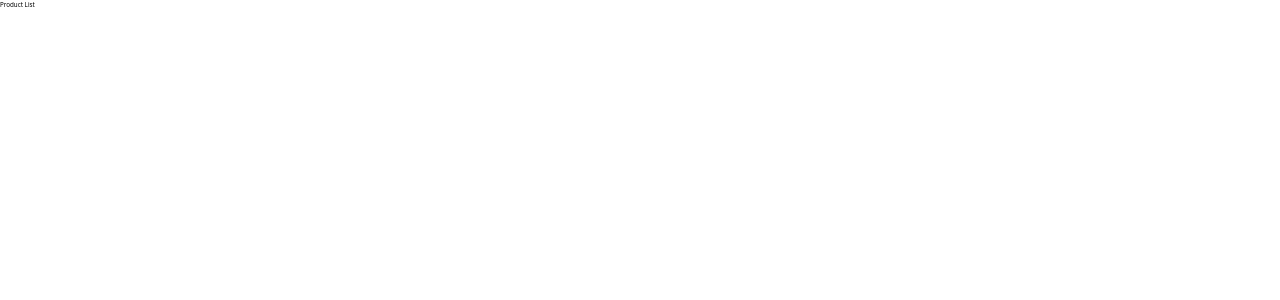
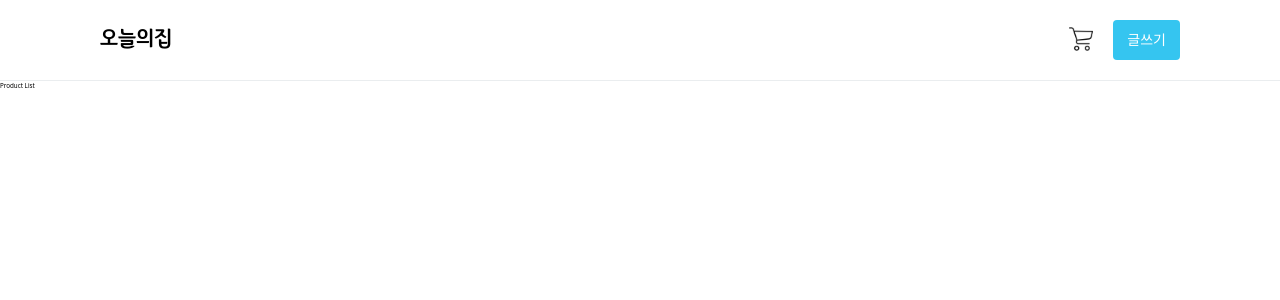
Before and after one commit to younyikim/e-commerce-test, a React (Create React App) app: page / in a window 1280 px wide. Shown: the top 300 px of the page. Built offline with nearby package versions, Linux system fonts and the light colour scheme.

Commit message:
feat/header 컴포넌트 생성

```diff
--- /dev/null
+++ b/src/components/common/Header.jsx
@@ -0,0 +1,96 @@
+import { Link } from 'react-router-dom';
+import styled from 'styled-components';
+import { colors } from '../../styles/colors';
+import { applyMediaQuery } from '../../styles/mediaQueries';
+import cartIcon from '../../assets/images/shopping-cart.png';
+
+function Header() {
+  return (
+    <StyledHeaderContainer>
+      <StyledHeaderWrapper>
+        <StyledLogoContainer>
+          <StyledLogo>오늘의집</StyledLogo>
+        </StyledLogoContainer>
+        <StyledHeaderRight>
+          <Link to="/cart">
+            <StyledIcon src={cartIcon} />
+          </Link>
+          <Link to="/create-product">
+            <StyledWriteButton>
+              <StyledButtonText>글쓰기</StyledButtonText>
+            </StyledWriteButton>
+          </Link>
+        </StyledHeaderRight>
+      </StyledHeaderWrapper>
+    </StyledHeaderContainer>
+  );
+}
+
+const StyledHeaderContainer = styled.header`
+  width: 100%;
+  height: 8.1rem;
+  background-color: ${colors.white};
+  border-bottom: 1px solid ${colors.lightGrey};
+`;
+
+const StyledHeaderWrapper = styled.div`
+  display: flex;
+  justify-content: space-between;
+  padding: 1rem 0;
+  width: calc(100% - 20rem);
+  margin: 0 auto;
+
+  ${applyMediaQuery('mobile')} {
+    width: 100%;
+    margin: 0;
+  }
+
+  ${applyMediaQuery('tablet')} {
+    width: 100%;
+    margin: 0;
+  }
+`;
+
+const StyledLogoContainer = styled.div`
+  display: flex;
+  align-items: center;
+  height: 100%;
+`;
+
+const StyledLogo = styled.h2`
+  font-family: 'Jal_Onuel', sans-serif;
+  font-size: 2rem;
+`;
+
+const StyledHeaderRight = styled.div`
+  display: flex;
+  align-items: center;
+  height: 100%;
+`;
+
+const StyledIcon = styled.img`
+  width: 2.4rem;
+  height: 2.4rem;
+`;
+
+const StyledWriteButton = styled.div`
+  display: flex;
+  align-items: center;
+  border: 0;
+  border-radius: 0.4rem;
+  background-color: ${colors.mainBlue};
+  color: ${colors.white};
+  height: 4rem;
+  padding: 0 1.4rem;
+  margin-left: 2rem;
+
+  ${applyMediaQuery('mobile')} {
+    display: none;
+  }
+`;
+
+const StyledButtonText = styled.span`
+  font-size: 1.4rem;
+`;
+
+export default Header;
--- a/src/components/common/Layout.jsx
+++ b/src/components/common/Layout.jsx
@@ -1,6 +1,9 @@
-function Layout({ children }) {
+import Header from './Header';
+
+function Layout({ children, nav }) {
   return (
     <div>
+      <Header />
       <main> {children} </main>
     </div>
   );
```
